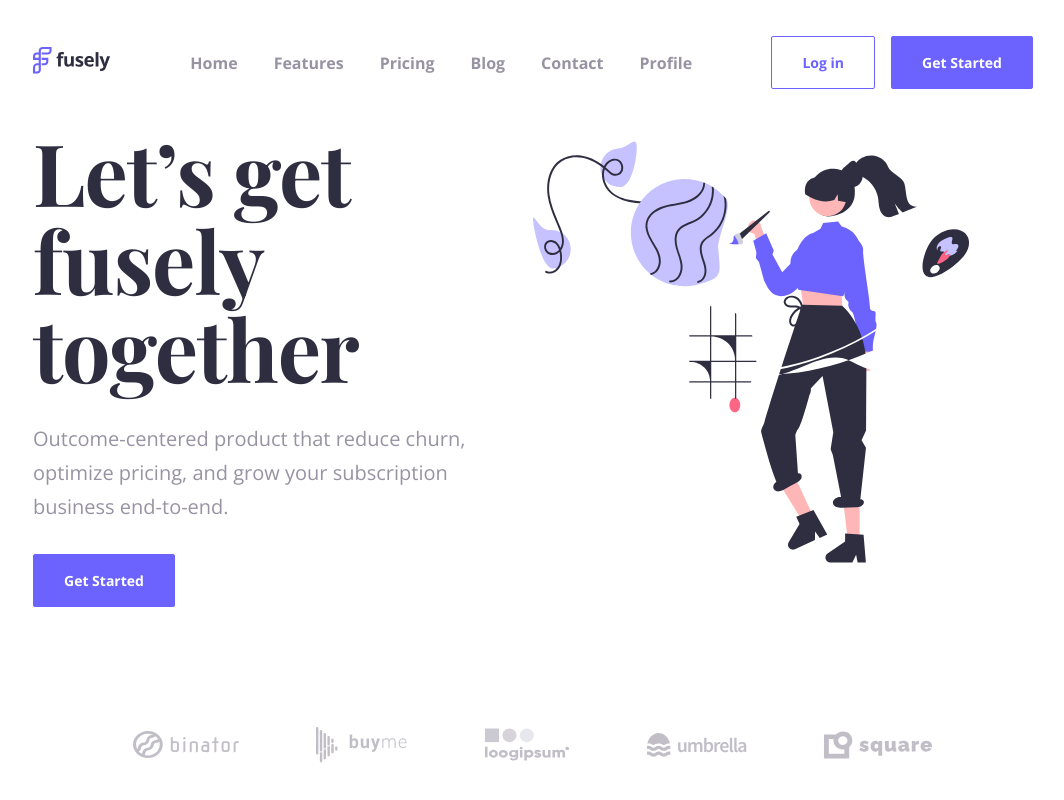
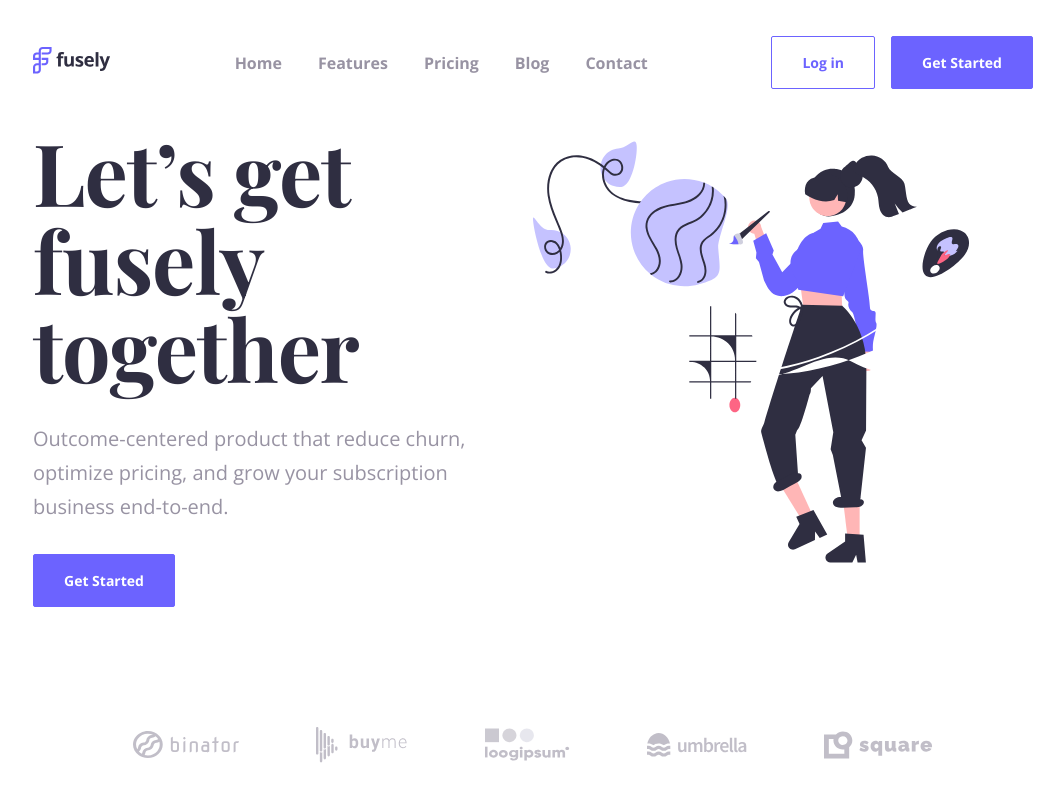
Before and after one commit to nnatroo/web-g5-fusely-landing-page, a plain HTML site: page index.html in a window 1280 px wide. Shown: the top 800 px of the page, without its empty margins (107-1171 px from the left). Drawn offline with nearby package versions, Linux system fonts and the light colour scheme; a web font is replaced by a local one.

```diff
--- a/index.html
+++ b/index.html
@@ -33,9 +33,6 @@
             </li>
             <li>
                 <a class="navbar-link" href="#">Contact</a>
-            </li>
-            <li>
-                <a class="navbar-link" href="#">Profile</a>
             </li>
         </ul>
     </nav>
```
